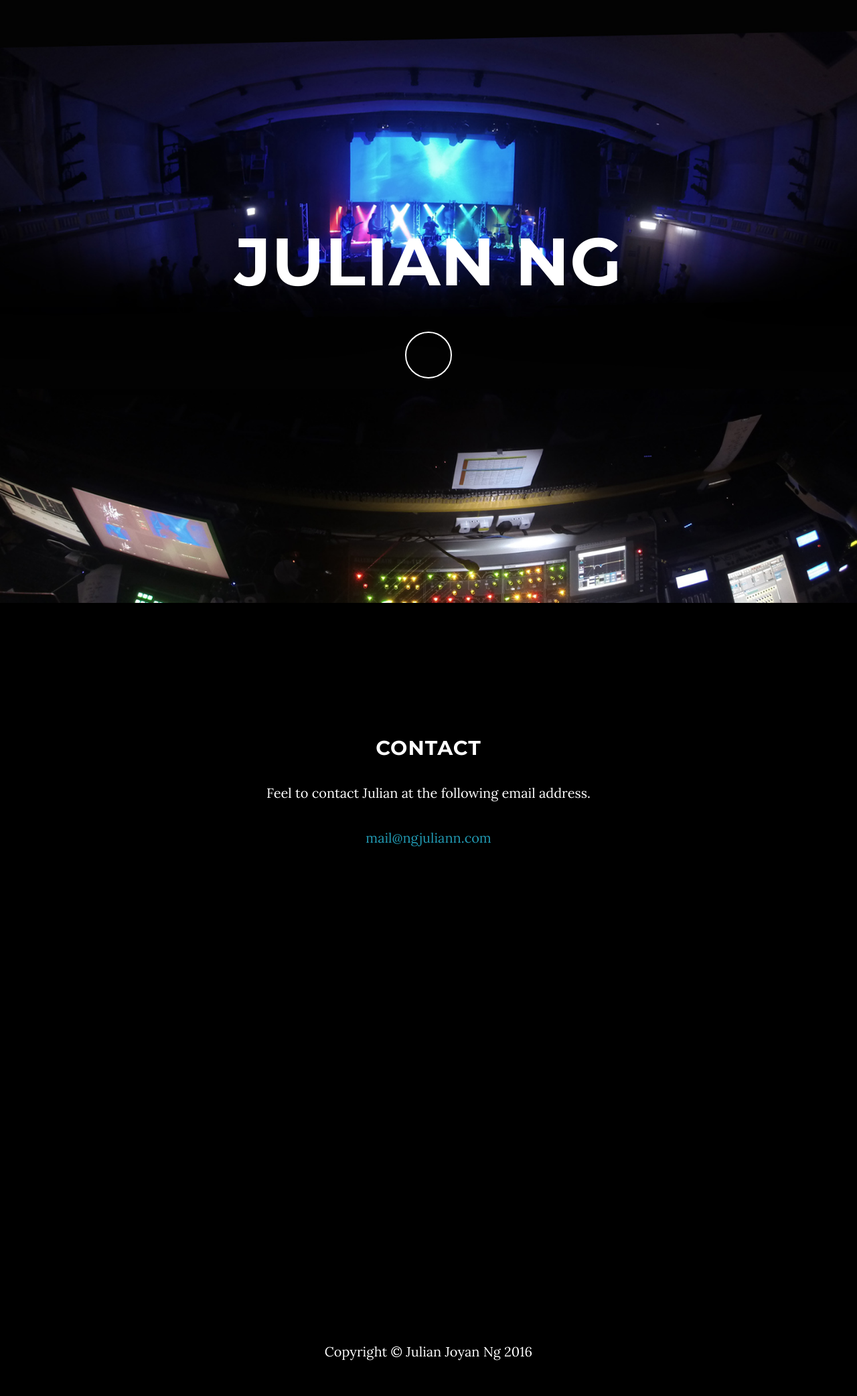
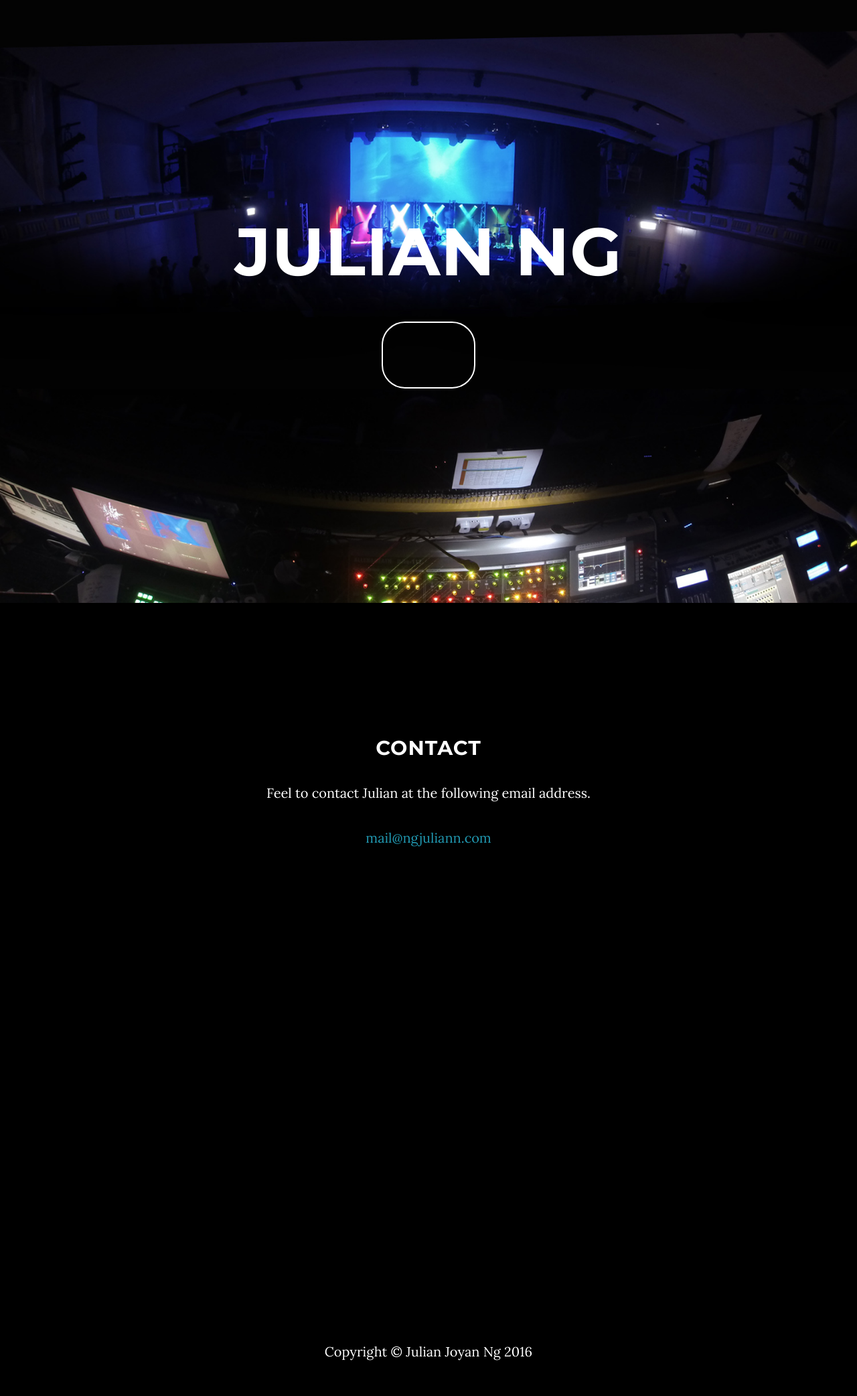
Before and after one commit to ngjuliann/ngjuliann.github.io, a Jekyll site: the page built from index.html, in a window 1280 px wide. Shown: the whole page at 67% size. Built offline with Jekyll 4.4.1, drawn with Linux system fonts in a browser that asks for light colours.

Commit message:
Update Button Size

```diff
--- a/_includes/css/grayscale.css
+++ b/_includes/css/grayscale.css
@@ -175,8 +175,8 @@ a:focus {
 }
 
 .btn-circle {
-    width: 70px;
-    height: 70px;
+    width: 140px;
+    height: 100px;
     margin-top: 15px;
     padding: 7px 16px;
     border: 2px solid #fff;
```
